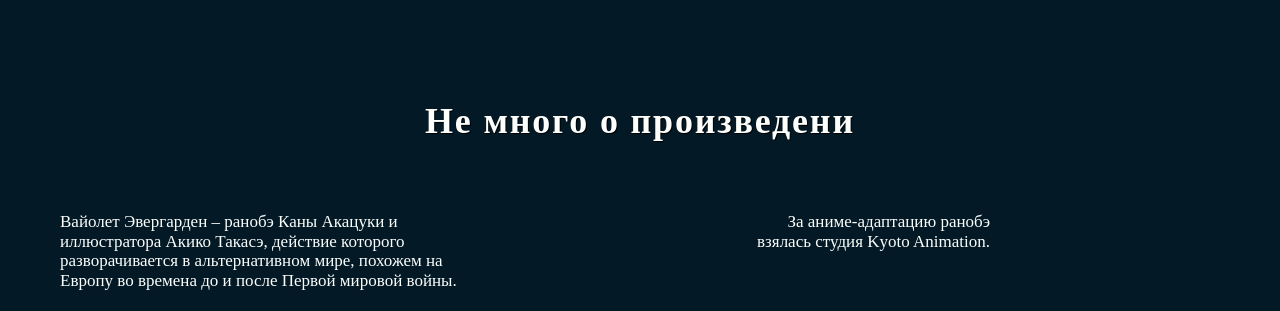
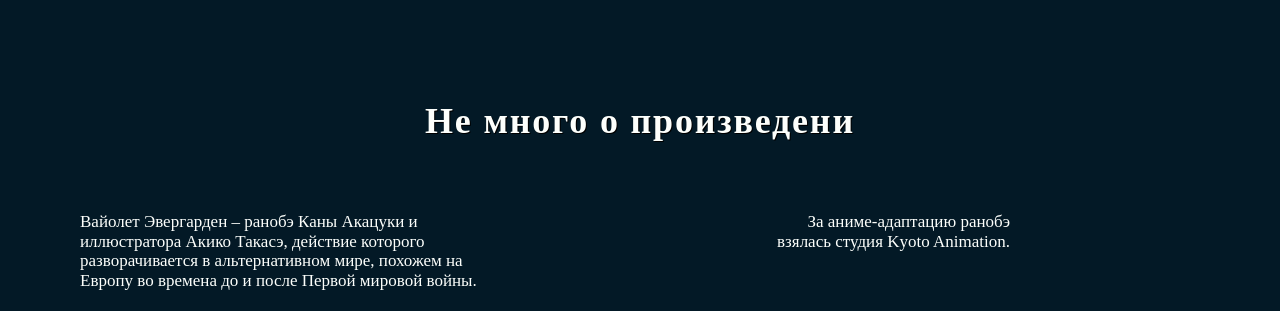
Before and after one commit to My-V0ice/Violet-Evergarden, a plain HTML site: page index.html in a window 1280 px wide. Shown: the part 800-1111 px from the top of the page. Drawn offline with Linux system fonts and the light colour scheme.

Commit message:
Update style.css

```diff
--- a/assets/css/style.css
+++ b/assets/css/style.css
@@ -93,8 +93,9 @@ body {
 
 .container {
     width: 100%;
-    max-width: 1360px;
+    max-width: 1320px;
     margin: 0 auto;
+    padding: 0 20px;
 }
 
 .grid {
```
